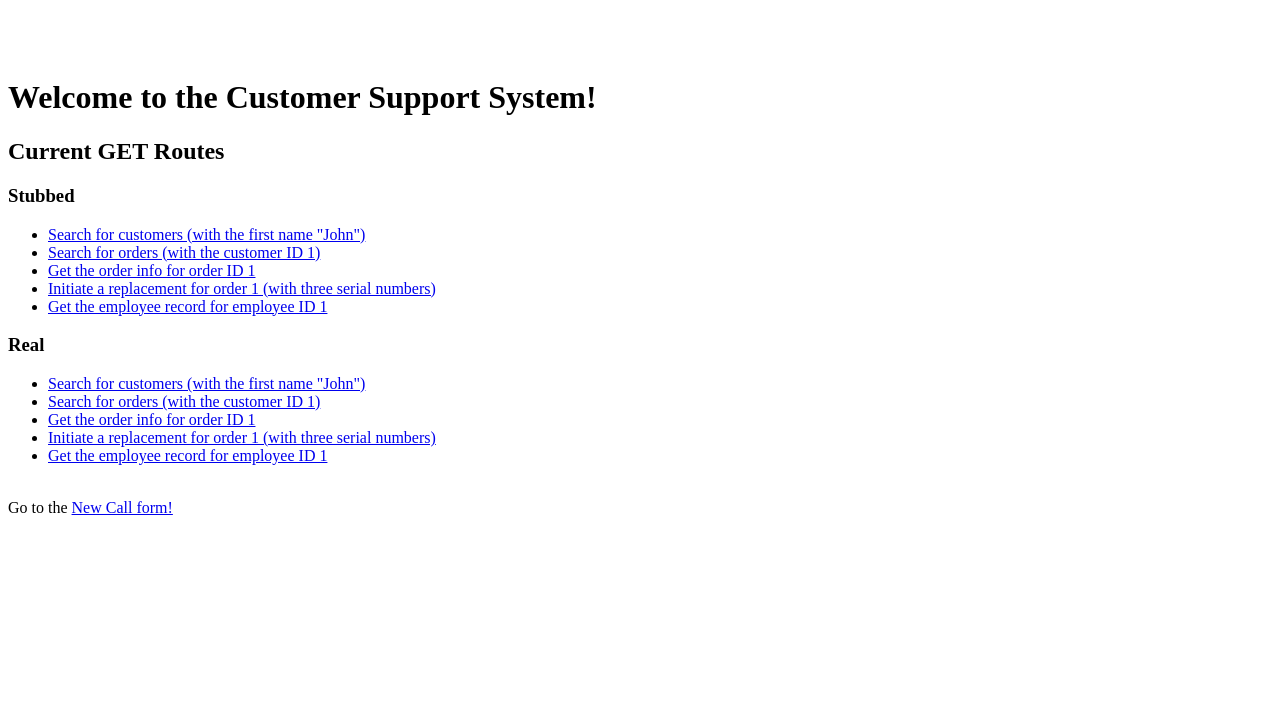
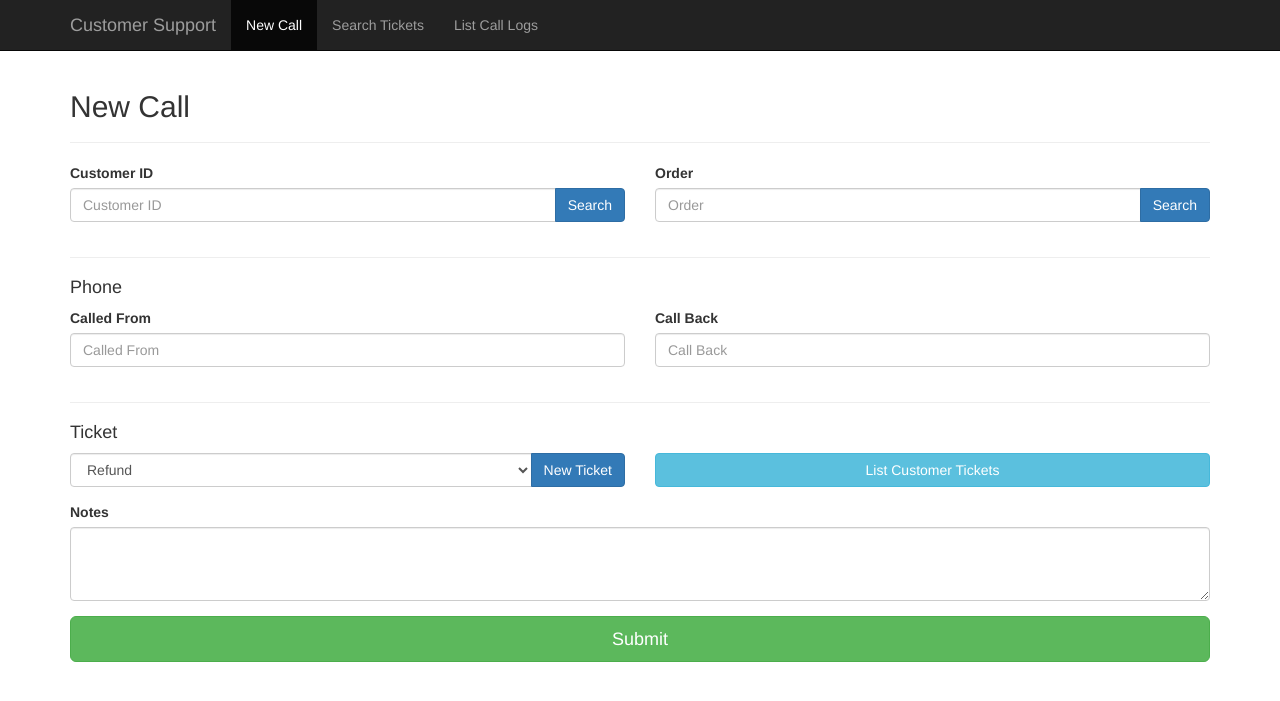
Before and after one commit to krutzcorp/krutzcorp-customersupport, a Flask app: page / in a window 1280 px wide. Shown: the top 701 px of the page. Run offline with Flask 2, Linux system fonts and the light colour scheme; some libraries are stand-ins or nearby versions.

Commit message:
Make new-call the index route; wire the search customer modal to the new-call page.

```diff
--- a/customersupport/controllers/session.py
+++ b/customersupport/controllers/session.py
@@ -10,13 +10,13 @@ from flask import json
 
 
 @app.route('/')
-def index():
-    return render_template('index.html')
+def get_new_call_form():
+    return render_template('new-call.html')
 
 
-@app.route('/new-call')
-def get_new_call_form():
-    return render_template('new-call.html')
+@app.route('/listing')
+def index():
+    return render_template('api-route-listing.html')
 
 
 @app.route('/employee/real')
--- a/customersupport/static/search-customer.js
+++ b/customersupport/static/search-customer.js
@@ -1,5 +1,5 @@
-$(document).ready(
-    $("#search").click(function () {
+$(document).ready(function () {
+    $("#searchCustomerButton").click(function () {
         $.get("/api/customer/search", $('#searchCustomerForm').serializeArray())
             .done(function (data) {
                 $("#matchingCustomers").find("option").remove(); // Remove all <option> child tags.
@@ -11,5 +11,10 @@ $(document).ready(
                     );
                 });
             });
-    })
-);
+    });
+
+    $("#selectCustomer").click(function () {
+        $("#customer").val($("#matchingCustomers").val());
+        $('#searchCustomerModal').modal('hide')
+    });
+});
--- a/customersupport/templates/index.html
+++ b/customersupport/templates/api-route-listing.html
@@ -26,8 +26,6 @@
 </ul>
 
 <br>
-
-Go to the <a href="/new-call">New Call form!</a>
 </body>
 
 </html>
--- a/customersupport/templates/new-call.html
+++ b/customersupport/templates/new-call.html
@@ -1,7 +1,7 @@
 {% extends 'template.html' %}
 {% block title %}New Call{% endblock %}
 {% block content %}
-
+    {# Bring in the search customer modal. #}
     {% include 'search-customer-modal.html' %}
 
     <div class="page-header">
@@ -12,13 +12,12 @@
         <div class="row">
             <div class="col-sm-6">
                 <div class="form-group">
-                    <label for="customer">Customer</label>
+                    <label for="customer">Customer ID</label>
                     <div class="input-group">
-                        <input type="text" class="form-control" id="customer" placeholder="Customer">
+                        <input type="text" class="form-control" id="customer" placeholder="Customer ID">
                         <span class="input-group-btn">
                             <button type="button" class="btn btn-primary" data-toggle="modal"
-                                    data-target="#customerSearchModal">Search</button>
-{#                            <a class="btn btn-primary" href="search-customer.html" role="button">Search</a>#}
+                                    data-target="#searchCustomerModal">Search</button>
                         </span>
                     </div>
                 </div>
--- a/customersupport/templates/search-customer-modal.html
+++ b/customersupport/templates/search-customer-modal.html
@@ -1,11 +1,10 @@
-<!-- Modal -->
-<div class="modal fade" id="customerSearchModal" tabindex="-1" role="dialog" aria-labelledby="myModalLabel">
+<div class="modal fade" id="searchCustomerModal" tabindex="-1" role="dialog" aria-labelledby="searchCustomerModalLabel">
     <div class="modal-dialog" role="document">
         <div class="modal-content">
             <div class="modal-header">
                 <button type="button" class="close" data-dismiss="modal" aria-label="Close"><span
                         aria-hidden="true">&times;</span></button>
-                <h4 class="modal-title" id="myModalLabel">Search Customer</h4>
+                <h4 class="modal-title" id="searchCustomerModalLabel">Search Customer</h4>
             </div>
             <div class="modal-body">
                 <form id="searchCustomerForm" onsubmit="return false">
@@ -53,9 +52,10 @@
                             <div class="form-group">
                                 <label for="search">&nbsp;</label>
                                 <div class="input-group">
-                                        <span class="input-group-btn">
-                                            <input type="submit" id="search" value="Search" class="btn btn-primary"/>
-                                        </span>
+                                    <span class="input-group-btn">
+                                        <input type="submit" id="searchCustomerButton" value="Search"
+                                               class="btn btn-primary"/>
+                                    </span>
                                 </div>
                             </div>
                         </div>
@@ -64,7 +64,7 @@
 
                 <hr>
 
-                <form action="/new-call.html" method="get" id="select_customer_form">
+                <form id="select_customer_form" onsubmit="return false">
                     <div class="row">
                         <div class="col-sm-12">
                             <div class="form-group">
@@ -76,7 +76,7 @@
                         </div>
                     </div>
 
-                    <input type="submit" value="Select Customer" form="select_customer_form"
+                    <input type="submit" value="Select Customer" id="selectCustomer"
                            class="btn btn-success btn-lg btn-block"/>
                 </form>
             </div>
```
